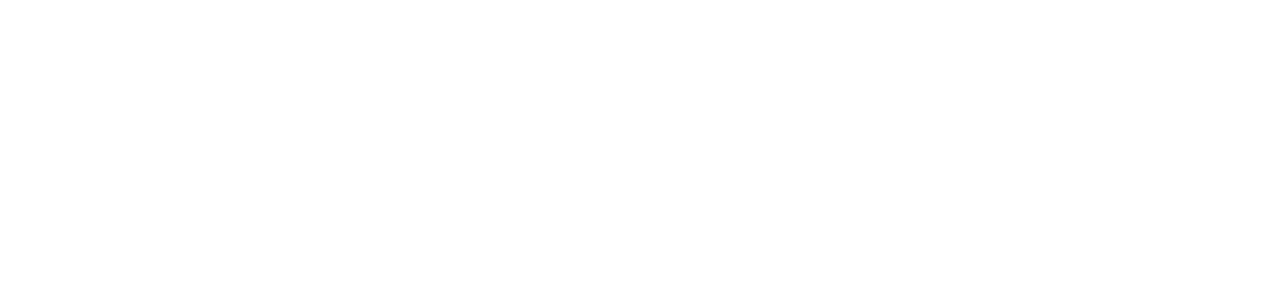
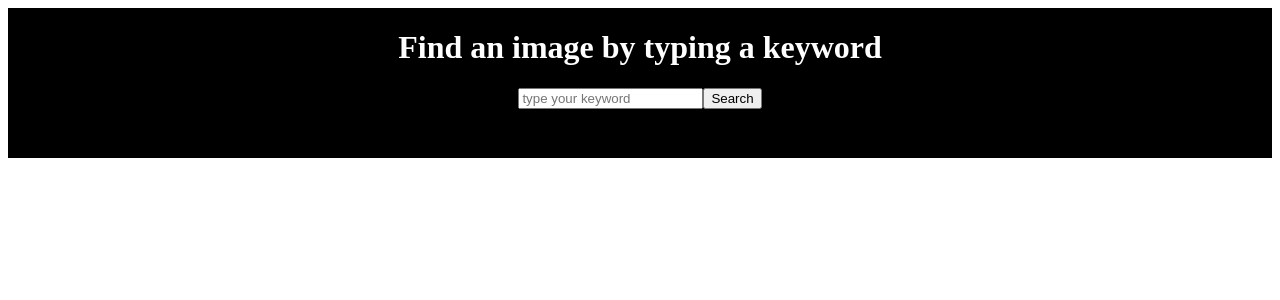
Before and after one commit to maverick0395/OktenReact, a React (Create React App) app: page / in a window 1280 px wide. Shown: the top 300 px of the page. Built offline with nearby package versions, Linux system fonts and the light colour scheme.

Commit message:
additional from lesson 3

```diff
--- a/package.json
+++ b/package.json
@@ -6,8 +6,11 @@
     "@testing-library/jest-dom": "^5.16.1",
     "@testing-library/react": "^12.1.2",
     "@testing-library/user-event": "^13.5.0",
+    "joi": "^17.5.0",
     "react": "^17.0.2",
     "react-dom": "^17.0.2",
+    "react-hook-form": "^7.25.0",
+    "react-router-dom": "^6.2.1",
     "react-scripts": "5.0.0",
     "web-vitals": "^2.1.2"
   },
--- a/src/App.js
+++ b/src/App.js
@@ -1,7 +1,20 @@
+import {Route, Routes} from "react-router-dom";
+import Header from "./components/Header/Header";
+import {useState} from "react";
+import Body from "./components/Body/Body";
+
 
 function App() {
+    const [state, setState] = useState(null);
+
+    const onSearchHandler = (input, e) => {
+        e.preventDefault();
+        setState(input);
+    }
     return (
         <>
+            <Header onSearchHandler={onSearchHandler}/>
+            <Body keyword={state}/>
         </>
     );
 }
--- /dev/null
+++ b/src/components/Body/Body.js
@@ -0,0 +1,29 @@
+import baseUrl from "../../configs/urls";
+import {useEffect, useState} from "react";
+import {imageService} from "../../services/image.service";
+
+
+const Body = (state) => {
+    const [url, setUrl] = useState(null)
+    const [update, setUpdate] = useState(0)
+
+    useEffect(() => {
+        if (state.keyword) {
+            setUrl(`${baseUrl}/${state.keyword}`)
+        }
+    }, [state], [update])
+
+    const updateImage = (url, e) => {
+        e.preventDefault();
+        setUpdate(update + 1);
+        console.log(update);
+    }
+    return (
+        <div>
+            {url && <img src={url} alt={state}/>}
+            {url && <button onClick={(e) => updateImage(url, e)}>Reload</button>}
+        </div>
+    );
+};
+
+export default Body;
--- /dev/null
+++ b/src/components/Form/Form.js
@@ -0,0 +1,37 @@
+import {useContext, useState} from "react";
+import {useForm} from "react-hook-form";
+import {imageService} from "../../services/image.service";
+
+
+const Form = ({onSearchHandler}) => {
+    const [form, setForm] = useState(null);
+    // const [keyword, setKeyword] = useState(null);
+
+    const formHandler = (e) => {
+        e.preventDefault();
+        setForm(e.target.value);
+    }
+
+
+    // const findImage = () => {
+    //     try {
+    //         console.log(form.keyword);
+    //         imageService.getByKeyword(form.keyword).then(value => setImage(value));
+    //
+    //     } catch (error) {
+    //         console.log(error);
+    //     }
+    // }
+    // console.log(form.keyword);
+
+    return (
+        <div>
+            <form onSubmit={(e) => onSearchHandler(form, e)}>
+                <input type="text" placeholder={"type your keyword"} onChange={formHandler}/>
+                <button>Search</button>
+            </form>
+        </div>
+    );
+};
+
+export default Form;
--- /dev/null
+++ b/src/components/Header/Header.js
@@ -0,0 +1,16 @@
+import Form from "../Form/Form";
+import css from "./Header.module.css";
+
+
+const Header = ({onSearchHandler}) => {
+
+
+    return (
+        <div className={css.header}>
+            <h1>Find an image by typing a keyword</h1>
+            <Form onSearchHandler={onSearchHandler}/>
+        </div>
+    );
+};
+
+export default Header;
--- /dev/null
+++ b/src/components/Header/Header.module.css
@@ -0,0 +1,10 @@
+.header {
+    height: 150px;
+
+    color: white;
+    background: black;
+
+    display: flex;
+    flex-direction: column;
+    align-items: center;
+}
--- /dev/null
+++ b/src/configs/urls.js
@@ -0,0 +1,12 @@
+const baseUrl = 'https://loremflickr.com/320/240';
+
+export default baseUrl;
+
+export const urls = {
+    paris: `${baseUrl}/paris`,
+    london: `${baseUrl}/london`,
+    berlin: `${baseUrl}/berlin`,
+    rome: `${baseUrl}/rome`,
+    barcelona: `${baseUrl}/barcelona`,
+    keyword: (keyword) => `${baseUrl}/${keyword}`
+}
--- a/src/index.js
+++ b/src/index.js
@@ -1,10 +1,16 @@
 import React from 'react';
 import ReactDOM from 'react-dom';
+import {BrowserRouter} from "react-router-dom";
 
 import App from './App';
 
 
-ReactDOM.render(<React.StrictMode><App/></React.StrictMode>, document.getElementById('root'));
+ReactDOM.render(
+    <React.StrictMode>
+        <BrowserRouter>
+            <App/>
+        </BrowserRouter>
+    </React.StrictMode>, document.getElementById('root'));
 
 // If you want to start measuring performance in your app, pass a function
 // to log results (for example: reportWebVitals(console.log))
--- /dev/null
+++ b/src/services/axios.service.js
@@ -0,0 +1,8 @@
+import axios from "axios";
+import baseUrl from "../configs/urls";
+
+const axiosService = axios.create({
+    baseUrl
+})
+
+export {axiosService};
--- /dev/null
+++ b/src/services/image.service.js
@@ -0,0 +1,8 @@
+import {axiosService} from "./axios.service";
+import baseUrl, {urls} from "../configs/urls";
+
+const imageService = {
+    getByKeyword: (keyword) => axiosService.get(`${baseUrl}/${keyword}`).then(value => value.data)
+}
+
+export {imageService};
```
Also changed, not shown: 1 other file (tests, documents, lock files or other folders).
